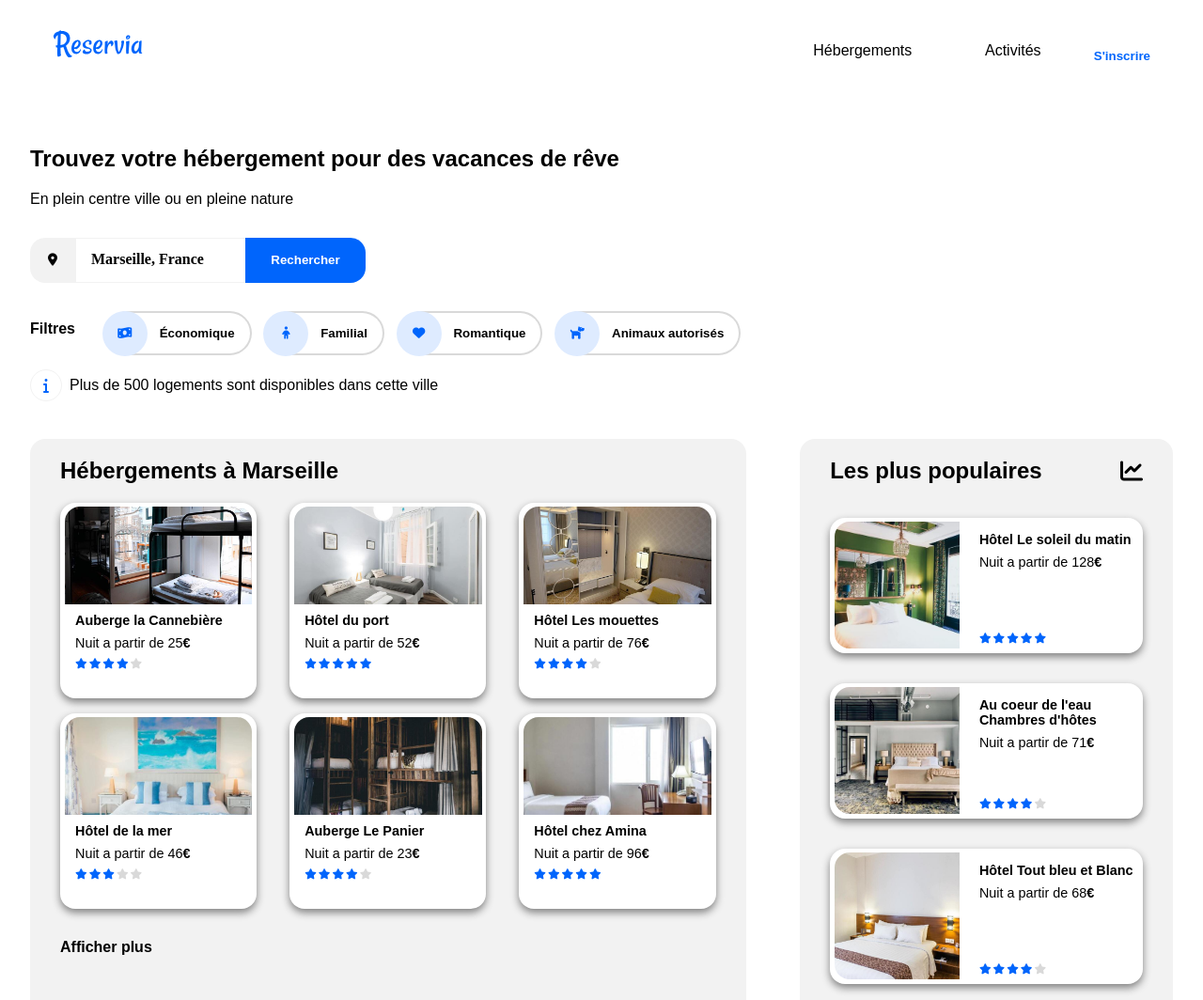
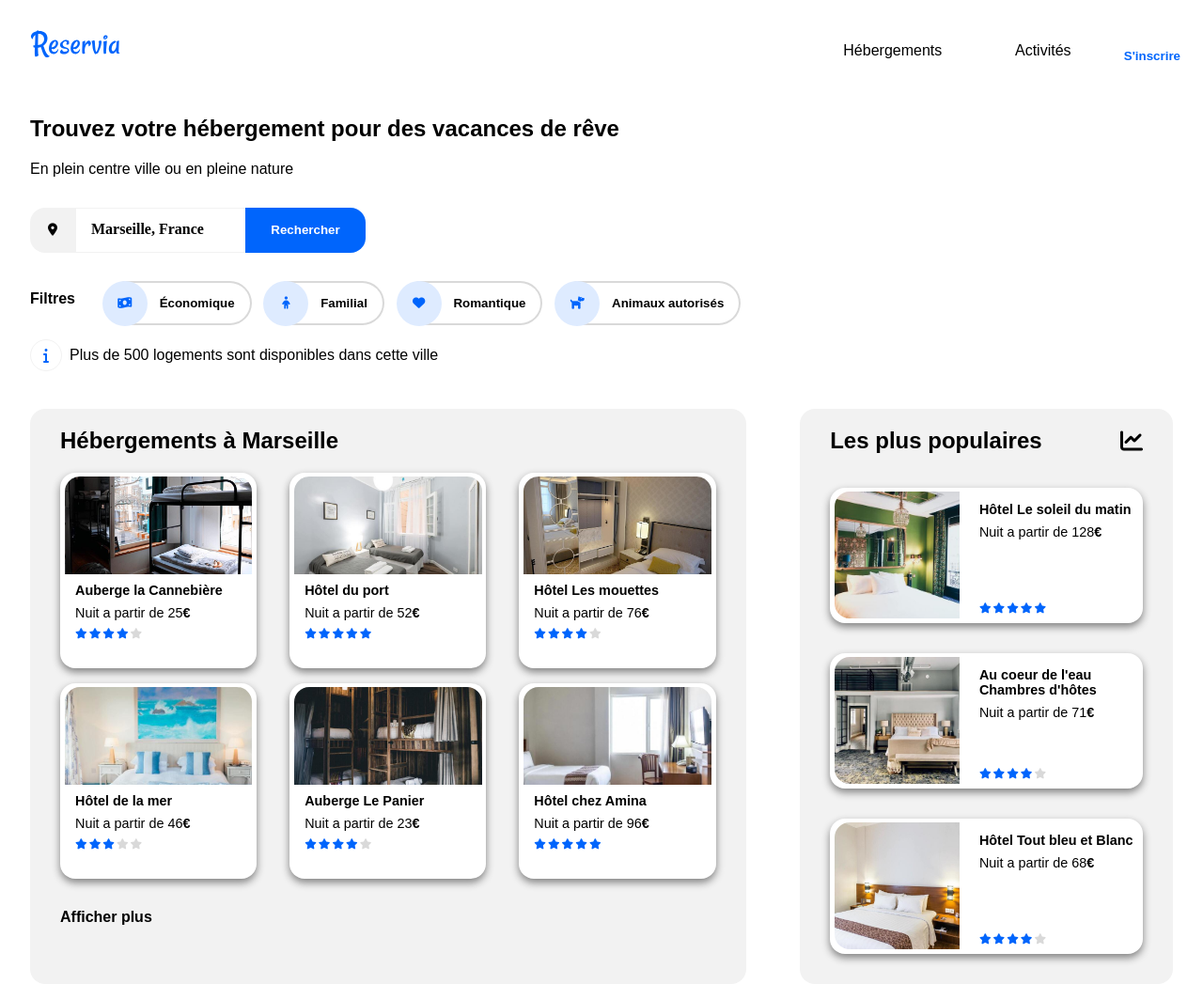
Before and after one commit to afillion/AlexisFillion_2_08102020, a plain HTML site: page index.html in a window 1280 px wide. Shown: the top 1064 px of the page at 94% size. Drawn offline with Linux system fonts and the light colour scheme; a web font is replaced by a local one.

Commit message:
correction du padding header suite a la modif du sys de nav

```diff
--- a/index.css
+++ b/index.css
@@ -460,8 +460,10 @@ figcaption p, figcaption h3 {
   }
 
   #header_div-container {
-    padding: 0 2rem 2rem 2rem;
     flex-wrap: nowrap;
+  }
+  .logo-header {
+    padding-left: 2rem;
   }
   .sign-up {
     padding-top: 1rem;
```
